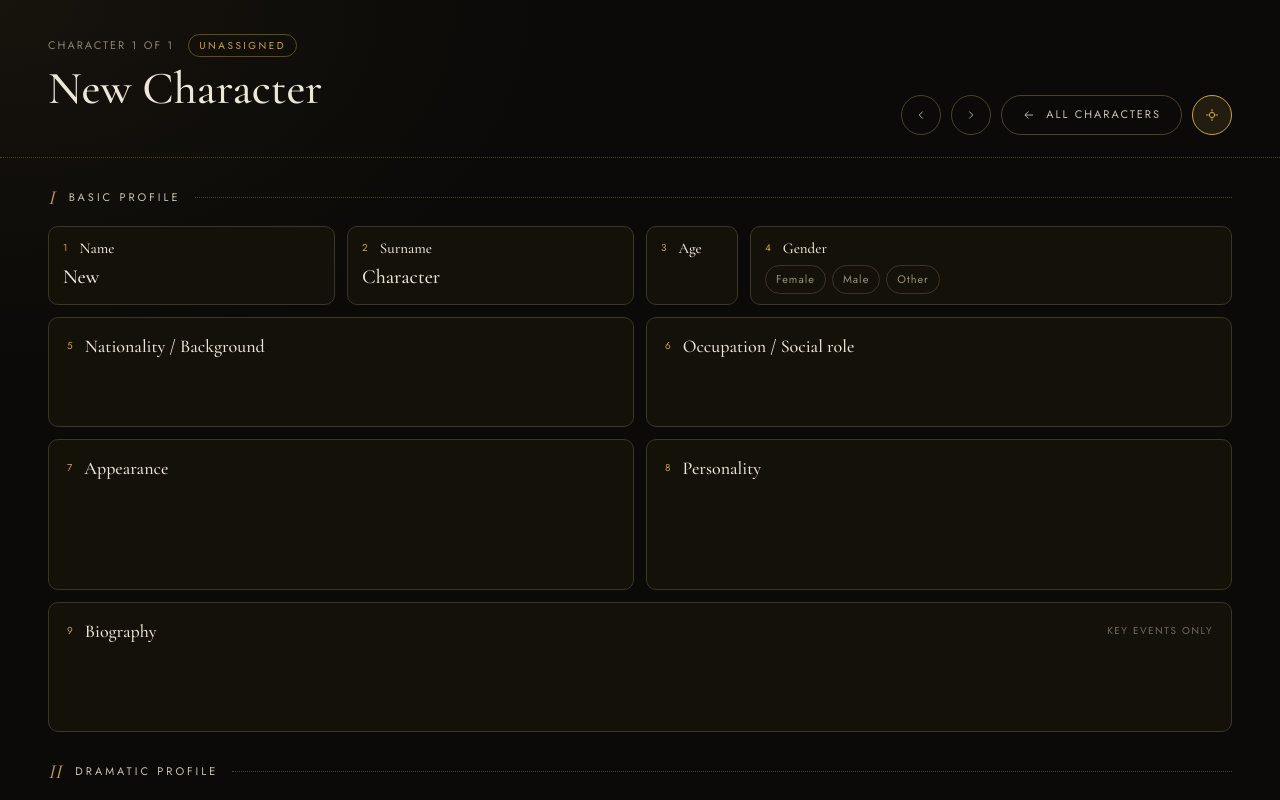
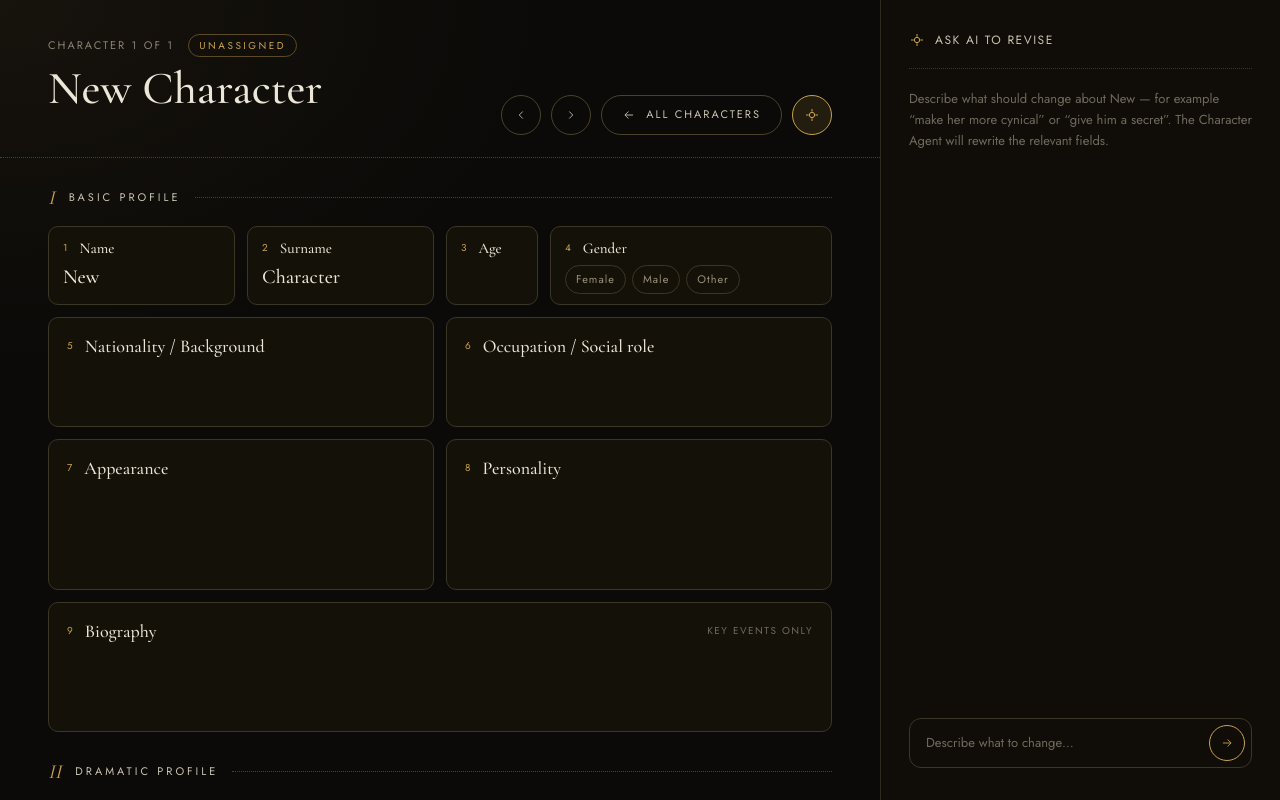
Before and after one commit to IEr090/local-slm-playwriting, a React (Vite) app in the folder frontend/: page / in a window 1280 px wide. Both pictures are taken after a click on the button "OR START WITH A BLANK CHARACTER". Built offline with nearby package versions, Linux system fonts and the light colour scheme.

Commit message:
added ai chat panel

```diff
--- a/frontend/src/components/screens/detail/DetailScreen.tsx
+++ b/frontend/src/components/screens/detail/DetailScreen.tsx
@@ -1,12 +1,13 @@
 import { motion } from "motion/react";
 import { useCastActions, useCastState } from "@/state/cast-context";
+import { ChatPanel } from "./chat/ChatPanel";
 import { DetailHeader } from "./DetailHeader";
 import { FieldGrid } from "./FieldGrid";
 
 /** Screen 3 — character detail: live header + scrollable field cards (README §4.4). */
 export function DetailScreen() {
-  const { cast, cards, selectedIndex, chatOpen } = useCastState();
-  const { updateCharacter, stepCharacter, leaveToGrid, toggleChat } = useCastActions();
+  const { cast, cards, selectedIndex, chatOpen, chats, draft, aiTypingFor, highlight } = useCastState();
+  const { updateCharacter, stepCharacter, leaveToGrid, toggleChat, setDraft, sendRevision } = useCastActions();
   const character = cast[Math.min(selectedIndex, cast.length - 1)];
   if (!character) return null;
 
@@ -33,10 +34,19 @@ export function DetailScreen() {
             cast={cast}
             cards={cards}
             onChange={(patch) => updateCharacter(character.id, patch)}
+            highlighted={highlight?.id === character.id ? highlight.fields : undefined}
           />
         </motion.div>
       </div>
-      {/* chat panel "ASK AI TO REVISE" arrives in block 6 */}
+      <ChatPanel
+        open={chatOpen}
+        characterName={character.name || "this character"}
+        messages={chats[character.id] ?? []}
+        typing={aiTypingFor === character.id}
+        draft={draft}
+        onDraftChange={setDraft}
+        onSend={() => void sendRevision()}
+      />
     </div>
   );
 }
--- /dev/null
+++ b/frontend/src/components/screens/detail/chat/ChatMessage.tsx
@@ -0,0 +1,37 @@
+import { DECISION_LABEL, FIELD_LABEL, type ChatMessage as Message } from "@/types/character";
+
+const fadeUp = "animate-fade-up";
+
+/** One chat bubble: the user's request on the right, the AI's answer on the left. */
+export function ChatMessage({ message }: { message: Message }) {
+  if (message.role === "user") {
+    return (
+      <div className={`${fadeUp} max-w-[82%] self-end rounded-[12px_12px_2px_12px] border border-gold/[0.333] bg-gold/10 px-4 py-3`}>
+        <div className="font-sans text-[13px] leading-[1.5] text-ink">{message.text}</div>
+      </div>
+    );
+  }
+  const changed = [...new Set(message.changed_fields.map((f) => FIELD_LABEL[f]))];
+  return (
+    <div className={`${fadeUp} max-w-[88%] self-start rounded-[12px_12px_12px_2px] border border-line bg-bubble/80 px-4 py-[14px]`}>
+      <div className="mb-[6px] font-sans text-[11px] tracking-[1px] text-gold">{DECISION_LABEL[message.decision]}</div>
+      {changed.length > 0 && <div className="mb-2 font-sans text-xs text-muted-2">Updated: {changed.join(", ")}</div>}
+      <div className="font-sans text-[13px] leading-[1.6] text-ink-3">{message.text}</div>
+    </div>
+  );
+}
+
+/** Three pulsing gold dots while the AI is answering. */
+export function TypingIndicator() {
+  return (
+    <div role="status" aria-label="AI is typing" className="self-start rounded-[12px] border border-line bg-bubble/80 px-4 py-3">
+      {[0, 0.2, 0.4].map((delay) => (
+        <span
+          key={delay}
+          className="mr-1 inline-block size-[5px] animate-dots rounded-full bg-gold"
+          style={{ animationDelay: `${delay}s` }}
+        />
+      ))}
+    </div>
+  );
+}
--- /dev/null
+++ b/frontend/src/components/screens/detail/chat/ChatPanel.tsx
@@ -0,0 +1,91 @@
+import { motion } from "motion/react";
+import { useEffect, useRef } from "react";
+import { ArrowRight, Spark } from "@/components/common/icons";
+import type { ChatMessage as Message } from "@/types/character";
+import { ChatMessage, TypingIndicator } from "./ChatMessage";
+
+interface ChatPanelProps {
+  open: boolean;
+  characterName: string;
+  messages: Message[];
+  typing: boolean;
+  draft: string;
+  onDraftChange(draft: string): void;
+  onSend(): void;
+}
+
+/** "ASK AI TO REVISE" panel on the right; width animates 400 ↔ 0 (README §4.4). */
+export function ChatPanel({ open, characterName, messages, typing, draft, onDraftChange, onSend }: ChatPanelProps) {
+  const scroller = useRef<HTMLDivElement>(null);
+
+  // keep the newest message in view
+  useEffect(() => {
+    const el = scroller.current;
+    if (el) el.scrollTop = el.scrollHeight;
+  }, [messages.length, typing]);
+
+  return (
+    <motion.aside
+      aria-label="Ask AI to revise"
+      aria-hidden={!open}
+      inert={!open}
+      initial={false}
+      animate={{ width: open ? 400 : 0 }}
+      transition={{ duration: 0.45, ease: [0.4, 0, 0.2, 1] }}
+      className="h-full shrink-0 overflow-hidden"
+    >
+      <motion.div
+        initial={false}
+        animate={{ opacity: open ? 1 : 0 }}
+        transition={{ duration: 0.3, ease: "easeOut" }}
+        className="box-border flex h-full w-[400px] flex-col border-l border-line-subtle bg-panel px-7 py-8"
+      >
+        <div className="flex items-center gap-[10px]">
+          <Spark className="text-gold" />
+          <div className="font-sans text-xs tracking-[1.5px] text-ink-2">ASK AI TO REVISE</div>
+        </div>
+        <div className="my-5 border-t border-dotted border-line" />
+
+        <div ref={scroller} className="scroll-thin flex flex-1 flex-col gap-[14px] overflow-y-auto">
+          {messages.length === 0 && !typing && (
+            <div className="font-sans text-[13px] leading-[1.6] text-faint">
+              Describe what should change about {characterName} — for example “make her more cynical” or “give him a
+              secret”. The Character Agent will rewrite the relevant fields.
+            </div>
+          )}
+          {messages.map((message, i) => (
+            <ChatMessage key={i} message={message} />
+          ))}
+          {typing && <TypingIndicator />}
+        </div>
+
+        <form
+          className="mt-4 flex items-center gap-[10px] rounded-[12px] border border-line py-[6px] pr-[6px] pl-4"
+          onSubmit={(e) => {
+            e.preventDefault();
+            onSend();
+          }}
+        >
+          <label htmlFor="ai-input" className="sr-only">
+            Revision request
+          </label>
+          <input
+            id="ai-input"
+            value={draft}
+            onChange={(e) => onDraftChange(e.target.value)}
+            placeholder="Describe what to change…"
+            autoComplete="off"
+            className="flex-1 border-none bg-transparent py-2 font-sans text-[13px] text-ink placeholder:text-faint focus:outline-none"
+          />
+          <button
+            type="submit"
+            aria-label="Send"
+            className="flex size-9 shrink-0 items-center justify-center rounded-full border border-gold bg-transparent text-gold transition-colors hover:bg-gold/[0.133]"
+          >
+            <ArrowRight />
+          </button>
+        </form>
+      </motion.div>
+    </motion.aside>
+  );
+}
--- a/frontend/src/state/cast-context.ts
+++ b/frontend/src/state/cast-context.ts
@@ -21,6 +21,9 @@ export interface CastActions {
   /** "ALL CHARACTERS": back to the grid (auto-save hooks in here in block 8). */
   leaveToGrid(): void;
   toggleChat(): void;
+  setDraft(draft: string): void;
+  /** Sends the draft to the AI for the open character (Enter / send button). */
+  sendRevision(): Promise<void>;
 }
 
 export const StateContext = createContext<CastState | null>(null);
--- a/frontend/src/state/cast-reducer.ts
+++ b/frontend/src/state/cast-reducer.ts
@@ -1,7 +1,7 @@
 // App state shape and reducer. Pure — no api calls here.
 
 import { DEFAULT_PREMISE } from "@/api/mock-data";
-import type { ApiErrorInfo, Character, CharacterCard, ChatMessage } from "@/types/character";
+import type { ApiErrorInfo, Character, CharacterCard, ChatMessage, RevisionResult } from "@/types/character";
 
 export type Screen = "prompt" | "generating" | "grid" | "detail";
 
@@ -14,7 +14,10 @@ export interface CastState {
   chatOpen: boolean;
   chats: Record<string, ChatMessage[]>;
   draft: string;
-  aiTyping: boolean;
+  /** Id of the character the AI is currently answering for (typing indicator), or null. */
+  aiTypingFor: string | null;
+  /** Fields that glow for a moment after an AI revision. */
+  highlight: { id: string; fields: (keyof Character)[] } | null;
   /** Ids of characters whose card is being regenerated. */
   updating: string[];
   error: ApiErrorInfo | null;
@@ -30,7 +33,8 @@ export const initialState: CastState = {
   chatOpen: true,
   chats: {},
   draft: "",
-  aiTyping: false,
+  aiTypingFor: null,
+  highlight: null,
   updating: [],
   error: null,
   toast: false,
@@ -47,7 +51,12 @@ export type Action =
   | { type: "setToast"; open: boolean }
   | { type: "updateCharacter"; id: string; patch: Partial<Omit<Character, "id">> }
   | { type: "stepCharacter"; delta: 1 | -1 }
-  | { type: "toggleChat" };
+  | { type: "toggleChat" }
+  | { type: "setDraft"; draft: string }
+  | { type: "revisionRequested"; id: string; text: string }
+  | { type: "revisionAnswered"; id: string; result: RevisionResult }
+  | { type: "revisionFailed"; id: string }
+  | { type: "clearHighlight" };
 
 export function reducer(state: CastState, action: Action): CastState {
   switch (action.type) {
@@ -94,5 +103,36 @@ export function reducer(state: CastState, action: Action): CastState {
     }
     case "toggleChat":
       return { ...state, chatOpen: !state.chatOpen };
+    case "setDraft":
+      return { ...state, draft: action.draft };
+    case "revisionRequested":
+      return {
+        ...state,
+        draft: "",
+        aiTypingFor: action.id,
+        chats: { ...state.chats, [action.id]: [...(state.chats[action.id] ?? []), { role: "user", text: action.text }] },
+      };
+    case "revisionAnswered": {
+      const { result } = action;
+      // apply only the fields the AI changed, so edits made while it was typing survive
+      const patch = Object.fromEntries(result.changed_fields.map((f) => [f, result.character[f]]));
+      return {
+        ...state,
+        aiTypingFor: null,
+        cast: state.cast.map((c) => (c.id === action.id ? { ...c, ...patch, id: c.id } : c)),
+        chats: {
+          ...state.chats,
+          [action.id]: [
+            ...(state.chats[action.id] ?? []),
+            { role: "ai", decision: result.decision, changed_fields: result.changed_fields, text: result.text },
+          ],
+        },
+        highlight: result.changed_fields.length ? { id: action.id, fields: result.changed_fields } : state.highlight,
+      };
+    }
+    case "revisionFailed":
+      return { ...state, aiTypingFor: state.aiTypingFor === action.id ? null : state.aiTypingFor };
+    case "clearHighlight":
+      return { ...state, highlight: null };
   }
 }
--- a/frontend/src/state/cast-store.tsx
+++ b/frontend/src/state/cast-store.tsx
@@ -60,6 +60,26 @@ export function CastProvider({ children }: { children: ReactNode }) {
     dispatch({ type: "characterAdded", character, card });
   }, []);
 
+  const highlightTimer = useRef<ReturnType<typeof setTimeout> | undefined>(undefined);
+  useEffect(() => () => clearTimeout(highlightTimer.current), []);
+
+  const sendRevision = useCallback(async () => {
+    const { draft, cast, selectedIndex, aiTypingFor } = stateRef.current;
+    const text = draft.trim();
+    const character = cast[selectedIndex];
+    if (!text || !character || aiTypingFor) return;
+    dispatch({ type: "revisionRequested", id: character.id, text });
+    try {
+      const result = await api.reviseCharacter(character, text);
+      dispatch({ type: "revisionAnswered", id: character.id, result });
+      clearTimeout(highlightTimer.current);
+      highlightTimer.current = setTimeout(() => dispatch({ type: "clearHighlight" }), 2400);
+    } catch (error) {
+      dispatch({ type: "revisionFailed", id: character.id });
+      dispatch({ type: "showError", error: toErrorInfo(error) });
+    }
+  }, []);
+
   const actions = useMemo<CastActions>(
     () => ({
       setPremise: (premise) => dispatch({ type: "setPremise", premise }),
@@ -74,8 +94,10 @@ export function CastProvider({ children }: { children: ReactNode }) {
       stepCharacter: (delta) => dispatch({ type: "stepCharacter", delta }),
       leaveToGrid: () => dispatch({ type: "setScreen", screen: "grid" }),
       toggleChat: () => dispatch({ type: "toggleChat" }),
+      setDraft: (draft) => dispatch({ type: "setDraft", draft }),
+      sendRevision,
     }),
-    [startGeneration, cancelGeneration, addBlank, showToast],
+    [startGeneration, cancelGeneration, addBlank, showToast, sendRevision],
   );
 
   return (
```
Also changed, not shown: 1 other file (tests, documents, lock files or other folders).
